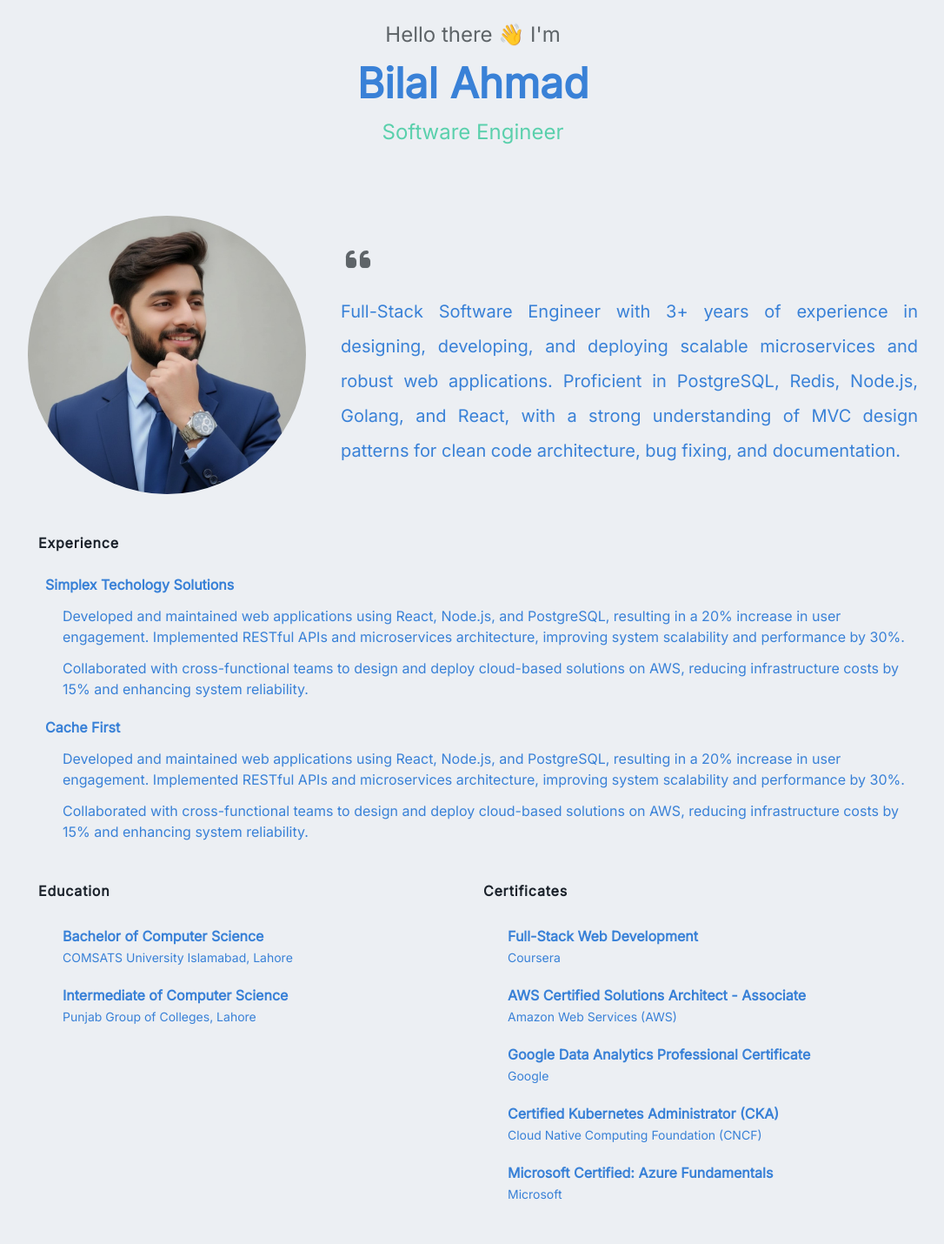
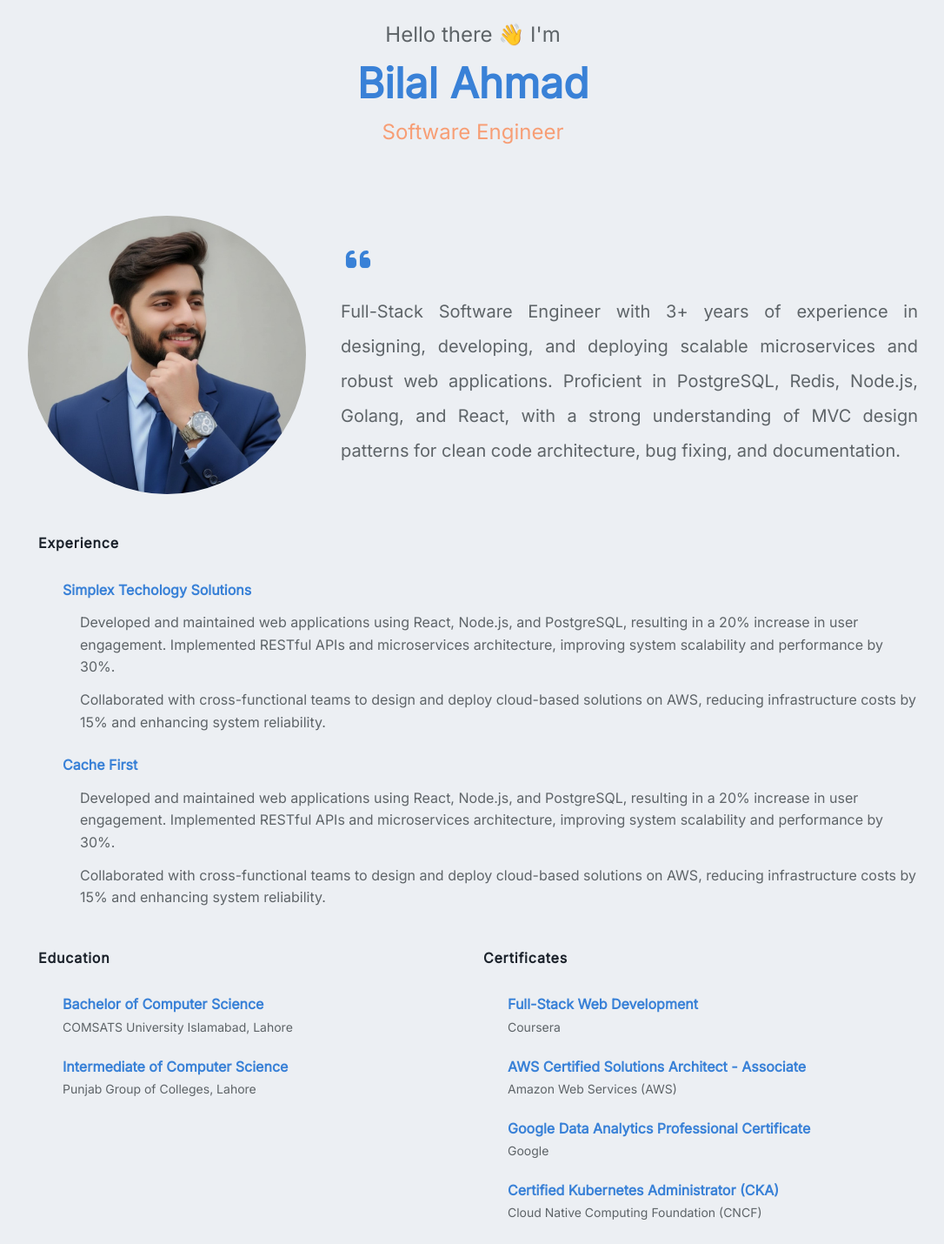
Before and after one commit to billypentester/Portfolio-v2, a Next.js app: page /about-me in a window 1280 px wide. Shown: the part 120-1550 px from the top of the page at 87% size, without its empty margins (96-1182 px from the left). Built offline with nearby package versions, Linux system fonts and the light colour scheme.

Commit message:
more changes

```diff
--- a/src/app/about-me/page.tsx
+++ b/src/app/about-me/page.tsx
@@ -34,8 +34,8 @@ const page = () => {
                     <div className='flex flex-col lg:flex-row items-center gap-10 mb-10 mx-5 lg:mx-0'>
                         <img src='/images/about-me.jpeg' alt='Bilal Ahmad' className='hidden lg:block lg:w-80 lg:h-80 object-cover rounded-full z-20' />
                         <div className='flex flex-col gap-5'>
-                            <IconBuilder type='quote' paint='h-10 w-10 text-secondary' />
-                            <p className='text-primary text-xl leading-relaxed lg:leading-loose max-w-3xl text-justify'>
+                            <IconBuilder type='quote' paint='h-10 w-10 text-primary' />
+                            <p className='text-secondary text-xl leading-relaxed lg:leading-loose max-w-3xl text-justify'>
                                 Full-Stack Software Engineer with 3+ years of experience in designing, developing, and deploying scalable microservices
                                 and robust web applications. Proficient in PostgreSQL, Redis, Node.js, Golang, and React, with a strong understanding
                                 of MVC design patterns for clean code architecture, bug fixing, and documentation.
@@ -49,19 +49,27 @@ const page = () => {
                         <div className='ms-5'>
                             <ul className='text-primary mb-5 flex flex-col gap-2'>
                                 <li>
+                                    <ul className='text-primary mt-1 ml-5 flex flex-col gap-5'>
+                                        <li>
                                             <h3 className='font-semibold mb-3'>Simplex Techology Solutions</h3>
-                                    <ul className='text-primary mt-1 ml-5 flex flex-col gap-3'>
+                                            <ul className='text-secondary mt-1 ml-5 flex flex-col gap-3'>
                                                 <li>Developed and maintained web applications using React, Node.js, and PostgreSQL, resulting in a 20% increase in user engagement. Implemented RESTful APIs and microservices architecture, improving system scalability and performance by 30%.</li>
                                                 <li>Collaborated with cross-functional teams to design and deploy cloud-based solutions on AWS, reducing infrastructure costs by 15% and enhancing system reliability.</li>
                                             </ul>
                                         </li>
                                     </ul>
+                                </li>
+                            </ul>
                             <ul className='text-primary mb-5 flex flex-col gap-2'>
                                 <li>
+                                    <ul className='text-primary mt-1 ml-5 flex flex-col gap-5'>
+                                        <li>
                                             <h3 className='font-semibold mb-3'>Cache First</h3>
-                                    <ul className='text-primary mt-1 ml-5 flex flex-col gap-3'>
+                                            <ul className='text-secondary mt-1 ml-5 flex flex-col gap-3'>
                                                 <li>Developed and maintained web applications using React, Node.js, and PostgreSQL, resulting in a 20% increase in user engagement. Implemented RESTful APIs and microservices architecture, improving system scalability and performance by 30%.</li>
                                                 <li>Collaborated with cross-functional teams to design and deploy cloud-based solutions on AWS, reducing infrastructure costs by 15% and enhancing system reliability.</li>
+                                            </ul>
+                                        </li>
                                     </ul>
                                 </li>
                             </ul>
@@ -77,12 +85,12 @@ const page = () => {
                                     <li>
                                         <ul className='text-primary mt-1 ml-5 flex flex-col gap-5'>
                                             <li>
-                                                <h3 className='font-semibold'>Bachelor of Computer Science</h3>
-                                                <span className='text-sm'>COMSATS University Islamabad, Lahore</span>
+                                                <h3 className='font-semibold text-primary'>Bachelor of Computer Science</h3>
+                                                <span className='text-sm text-secondary'>COMSATS University Islamabad, Lahore</span>
                                             </li>
                                             <li>
-                                                <h3 className='font-semibold'>Intermediate of Computer Science</h3>
-                                                <span className='text-sm'>Punjab Group of Colleges, Lahore</span>
+                                                <h3 className='font-semibold text-primary'>Intermediate of Computer Science</h3>
+                                                <span className='text-sm text-secondary'>Punjab Group of Colleges, Lahore</span>
                                             </li>
                                         </ul>
                                     </li>
@@ -98,24 +106,24 @@ const page = () => {
                                     <li>
                                         <ul className='text-primary mt-1 ml-5 flex flex-col gap-5'>
                                             <li>
-                                                <h3 className='font-semibold'>Full-Stack Web Development</h3>
-                                                <span className='text-sm'>Coursera</span>
+                                                <h3 className='font-semibold text-primary'>Full-Stack Web Development</h3>
+                                                <span className='text-sm text-secondary'>Coursera</span>
                                             </li>
                                             <li>
-                                                <h3 className='font-semibold'>AWS Certified Solutions Architect - Associate</h3>
-                                                <span className='text-sm'>Amazon Web Services (AWS)</span>
+                                                <h3 className='font-semibold text-primary'>AWS Certified Solutions Architect - Associate</h3>
+                                                <span className='text-sm text-secondary'>Amazon Web Services (AWS)</span>
                                             </li>
                                             <li>
-                                                <h3 className='font-semibold'>Google Data Analytics Professional Certificate</h3>
-                                                <span className='text-sm'>Google</span>
+                                                <h3 className='font-semibold text-primary'>Google Data Analytics Professional Certificate</h3>
+                                                <span className='text-sm text-secondary'>Google</span>
                                             </li>
                                             <li>
-                                                <h3 className='font-semibold'>Certified Kubernetes Administrator (CKA)</h3>
-                                                <span className='text-sm'>Cloud Native Computing Foundation (CNCF)</span>
+                                                <h3 className='font-semibold text-primary'>Certified Kubernetes Administrator (CKA)</h3>
+                                                <span className='text-sm text-secondary'>Cloud Native Computing Foundation (CNCF)</span>
                                             </li>
                                             <li>
-                                                <h3 className='font-semibold'>Microsoft Certified: Azure Fundamentals</h3>
-                                                <span className='text-sm'>Microsoft</span>
+                                                <h3 className='font-semibold text-primary'>Microsoft Certified: Azure Fundamentals</h3>
+                                                <span className='text-sm text-secondary'>Microsoft</span>
                                             </li>
                                         </ul>
                                     </li>
--- a/src/app/globals.css
+++ b/src/app/globals.css
@@ -363,8 +363,8 @@
   --color-secondary: oklch(50% 0.01 230);
   --color-secondary-content: oklch(32% 0.01 230);
 
-  --color-accent: oklch(78% 0.12 170);
-  --color-accent-content: oklch(15% 0.02 170);
+  --color-accent: oklch(78% 0.12 45);
+  --color-accent-content: oklch(15% 0.02 45);
 
   --color-neutral: oklch(85% 0.02 255);
   --color-neutral-content: oklch(25% 0.02 255);
@@ -394,13 +394,11 @@
 }
 
 
-[data-theme="dracula"] body {
-    /* Apply the dark background and light text */
+[data-theme="professional-light"] body {
+
     background-color: var(--color-base-200);
     color: var(--color-base-content);
 
-    /* A clean, modern sans-serif for general text */
-    /* font-family: 'Inter', 'Roboto', sans-serif; */
     line-height: 1.6;
     padding: 0;
     margin: 0;
@@ -629,7 +627,7 @@ body {
 }
 
 .bg-soft {
-  background-color: var(--color-base-300);
+  background-color: var(--color-base-200);
 }
 
 .btn {
--- a/src/components/home/hero.tsx
+++ b/src/components/home/hero.tsx
@@ -31,7 +31,7 @@ export default function Hero() {
                             {
                                 socialLinks.map((url: socialLinksInterface) => (
                                     <Link href={url.url} key={url.name} target="_blank">
-                                        <button title={capitalized(url.name)} name={capitalized(url.name)} className='tooltip tooltip-bottom tooltip-secondary bg-base-100 text-secondary p-3 rounded-full shadow transition duration-500 ease-in-out'>
+                                        <button title={capitalized(url.name)} name={capitalized(url.name)} className='tooltip tooltip-bottom tooltip-secondary bg-base-100 text-accent p-3 rounded-full shadow transition duration-500 ease-in-out'>
                                             <Icon type={url.name} paint='h-6 w-6' />
                                             <div className="tooltip-content">
                                                 {capitalized(url.name)}
--- a/src/components/home/services.tsx
+++ b/src/components/home/services.tsx
@@ -16,7 +16,7 @@ export default function Services() {
                 {
                     services.map((service: servicesInterface, index: number) => (
                         <section key={index}>
-                            <div className="p-3 bg-soft inline-block rounded-full shadow mb-2 text-secondary">
+                            <div className="p-3 bg-soft inline-block rounded-full shadow mb-2 text-accent">
                                 <Icon type={service.icon} paint='h-6 w-6' />
                             </div>
                             <h3 className='text-xl sm:text-2xl font-semibold my-5 text-secondary'> {service.title} </h3>
--- a/src/components/shared/navbar.tsx
+++ b/src/components/shared/navbar.tsx
@@ -69,7 +69,7 @@ export default function Navbar({ identity_keyword, isMobileDevice }: { identity_
                             <span className="text-xl font-bold text-secondary hover:bg-primary">{identity_keyword}</span>
                         </Link>
                     </div>
-                    <div className="flex-1 bg-soft tabs shadow">
+                    <div className="flex-1 bg-base-100 tabs shadow">
                         <ul className="flex p-1 gap-2">
                             {
                                 PAGE_LIST.map((page, index) => (
```
Lines whose indentation alone changed are shown as unchanged.
